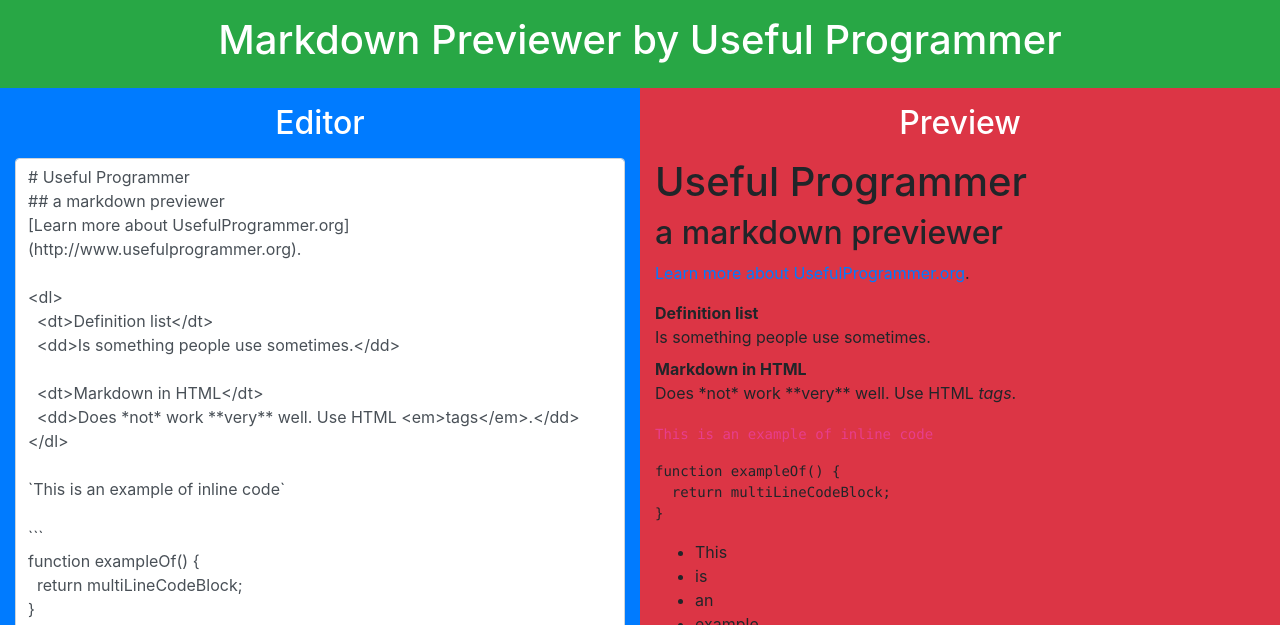
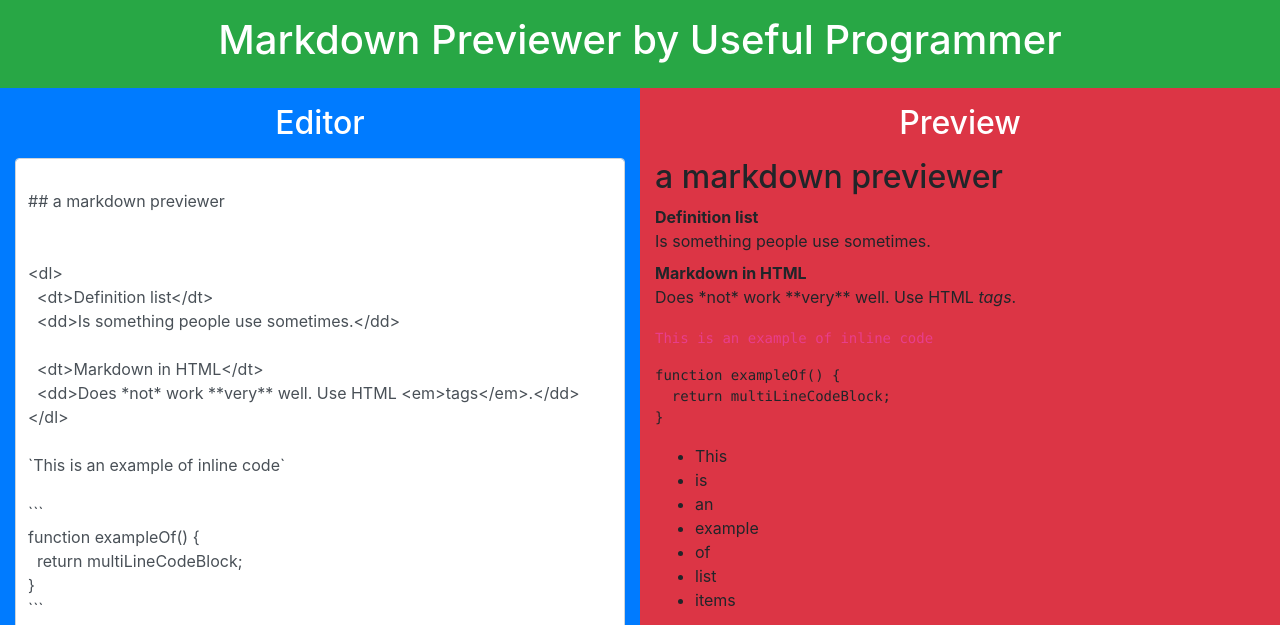
Before and after one commit to ayselcavdar/a_markdown_previewer, a plain HTML site: page index.html in a window 1280 px wide. Shown: the top 625 px of the page. Drawn offline with nearby package versions, Linux system fonts and the light colour scheme.

Commit message:
Update index.html

```diff
--- a/index.html
+++ b/index.html
@@ -21,9 +21,9 @@
 
       function setDefault() {
         let defaultText = `\
-# Useful Programmer
+
 ## a markdown previewer
-[Learn more about UsefulProgrammer.org](http://www.usefulprogrammer.org).
+
 
 <dl>
   <dt>Definition list</dt>
@@ -51,7 +51,7 @@ function exampleOf() {
 
 > This is an example of block quote
 
-![Useful Programmer](https://usefulprogrammer.org/wp-content/uploads/2020/05/00_Leonardo_da_Vinci_-_Ginevra_de_Benci.jpg)
+![ice](https://usefulprogrammer.org/wp-content/uploads/2020/05/00_Leonardo_da_Vinci_-_Ginevra_de_Benci.jpg)
 
 **This is an example of Bolded Text**`;
         let editorField = document.getElementById("editor");
```
